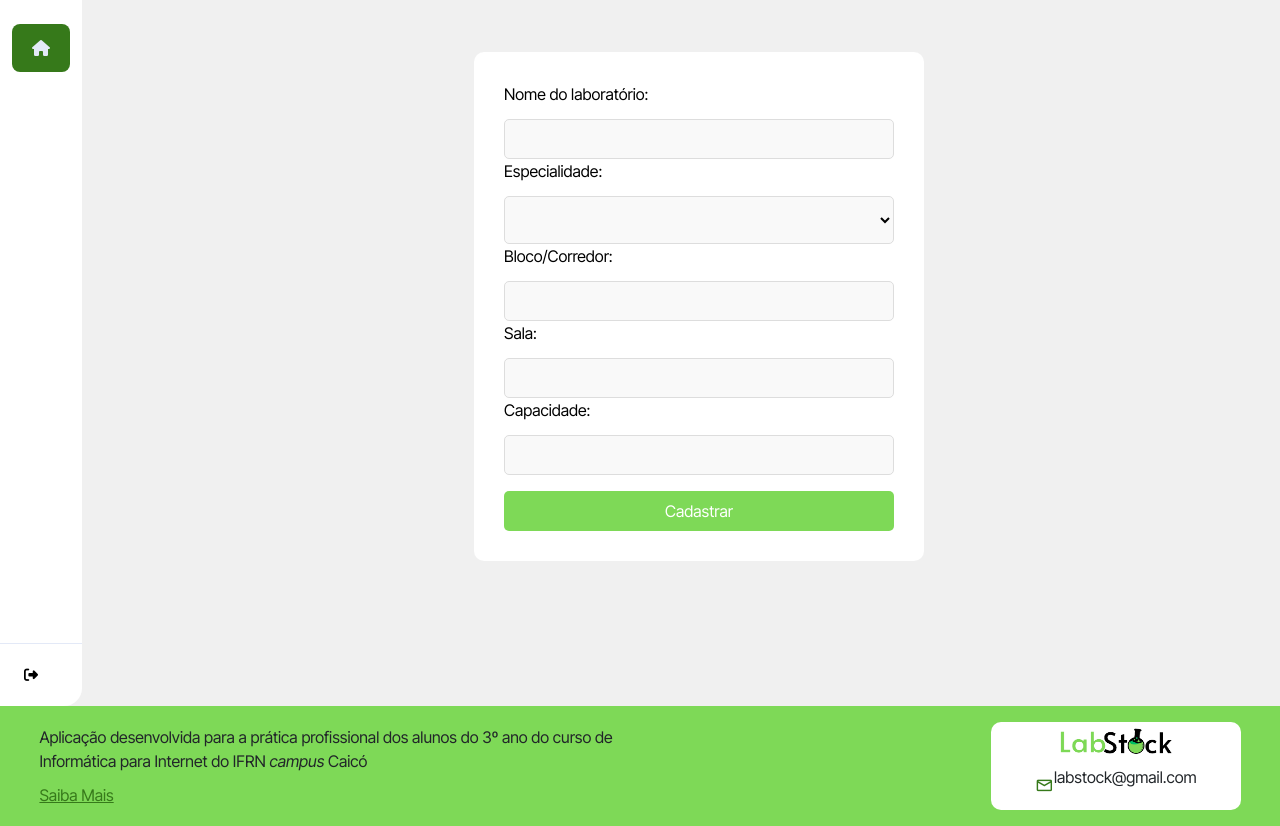
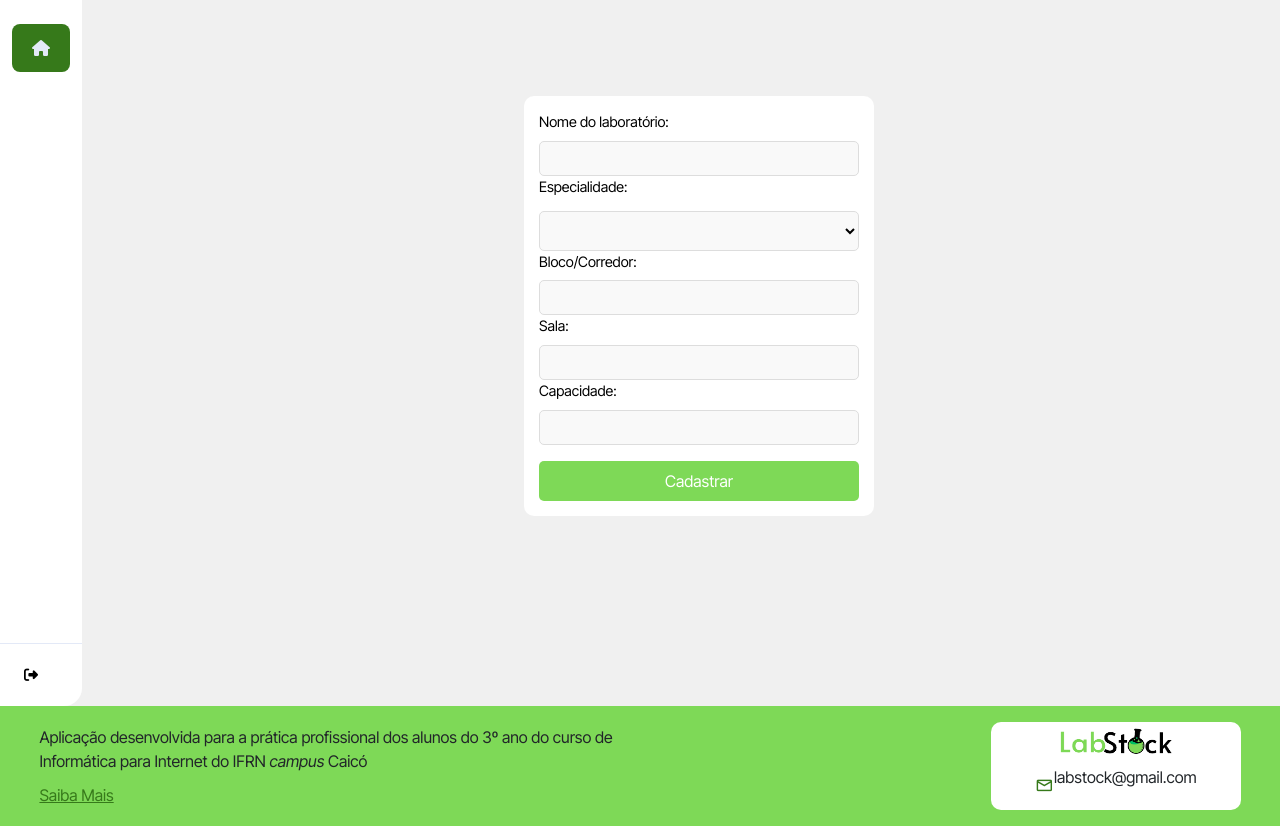
Before and after one commit to kzinge/labstock, a Flask app: page /lab/cadastrar in a window 1280 px wide. Shown: the part 94-920 px from the top of the page. Run offline with Flask 3, Linux system fonts and the light colour scheme; data that the repository does not hold is empty; parts of the project's set-up code (start-up, migrations or seed data) failed here and were passed over; some libraries are stand-ins or nearby versions.

Commit message:
padronização nos forms

```diff
--- a/static/css/laboratorios/cadastrar_lab.css
+++ b/static/css/laboratorios/cadastrar_lab.css
@@ -30,34 +30,35 @@ main {
     display: flex;
     flex-direction: column;
     background-color: #fff;
-    padding: 30px;
+    padding: 15px;
     border-radius: 10px;
     width: 100%;
-    max-width: 450px;
+    max-width: 350px;
 }
 
 h1 {
     text-align: center;
-    margin-bottom: 20px;
-    font-size: 24px;
+    margin-bottom: 15px;
+    font-size: 20px;
     color: black;
 }
 
 
+
 label {
-    font-size: 1rem;
+    font-size: 0.9rem;
     color: black;
     margin-bottom: 8px;
     display: block;
 }
 #especialidade_lab{
     width: 100%;
-    padding: 12px;
+    height: 40px;
     margin-top: 5px;
     border-radius: 5px;
     border: 1px solid #ddd;
     background-color: #f9f9f9;
-    font-size: 1rem;
+    font-size: 0.9rem;
     transition: 0.3s;
 }
 
@@ -68,12 +69,11 @@ label {
 
 input[type="text"], input[type="number"] {
     width: 100%;
-    height: 40px;
-    margin-top: 5px;
+    height: 35px;
     border-radius: 5px;
     border: 1px solid #ddd;
     background-color: #f9f9f9;
-    font-size: 1rem;
+    font-size: 0.9rem;
 }
 
 input[type="text"]:focus, input[type="number"]:focus {
```
Also changed, not shown: static/css/laboratorios/reservar_lab.css (+10 -16 lines), static/css/materiais/cadastrar_material.css (+4 -4 lines), templates/materiais/cadastrar_material.html (+8 -8 lines), templates/laboratorios/reservar_lab.html (line endings or trailing spaces).
